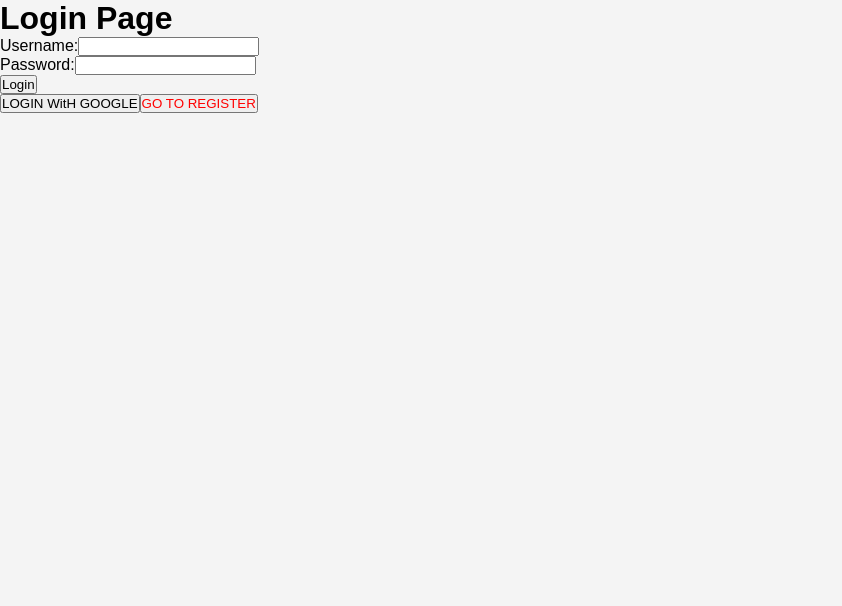
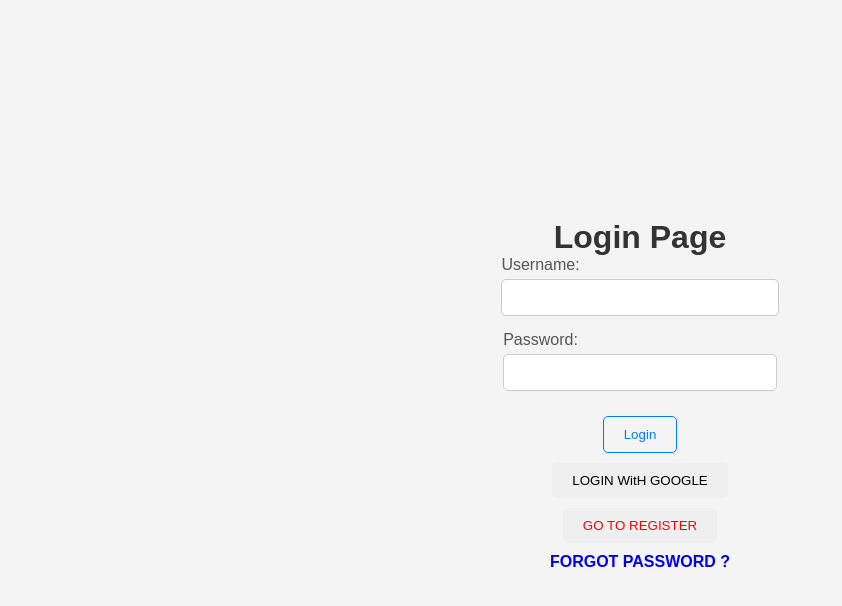
Before and after one commit to mohamedMN/E_Commerce_Customer, a React (Vite) app: page / in a window 1280 px wide. Shown: the top 606 px of the page, without its empty margins (0-842 px from the left). Built offline with nearby package versions, Linux system fonts and the light colour scheme.

Commit message:
forget password good

```diff
--- a/src/App.tsx
+++ b/src/App.tsx
@@ -2,7 +2,9 @@ import { Routes, Route } from "react-router-dom";
 import LoginPage from "./pages/LoginPage";
 import AddCustomer from "./pages/AddCustomer";
 import ActivateAccount from "./pages/ActivateAccount";
-import Main from "./pages/Main";
+import Home from "./pages/Home";
+import RequestForgetPassword from "./components/RequestForgetPassword";
+import NewPassword from "./components/NewPassword";
 
 const App = () => {
   return (
@@ -12,7 +14,15 @@ const App = () => {
         <Route path="/login" element={<LoginPage />} />
         <Route path="/register" element={<AddCustomer />} />
         <Route path="/activateAccount" element={<ActivateAccount />} />
-        <Route path="/main" element={<Main />} />
+        <Route path="/home" element={<Home />} />
+        <Route
+          path="/RequestForgetPassword"
+          element={<RequestForgetPassword />}
+        />
+         <Route
+          path="/NewPassword"
+          element={<NewPassword />}
+        />
       </Routes>
     </div>
   );
--- /dev/null
+++ b/src/components/NewPassword.tsx
@@ -0,0 +1,61 @@
+import React, { useState, FormEvent } from "react";
+import { axiosPrivateCustomer } from "../services/api";
+import { useNavigate } from "react-router-dom";
+
+const NewPassword: React.FC = () => {
+  const queryParameters = new URLSearchParams(window.location.search);
+  const token = queryParameters.get("token");
+  const id = queryParameters.get("id");
+  const [password, setNewPassword] = useState("");
+  const [message, setMessage] = useState("");
+  const navigate = useNavigate();
+
+  const handleSubmit = async (e: FormEvent<HTMLFormElement>) => {
+    e.preventDefault();
+    const data = {
+      userId: id,
+      token: token,
+      password: password,
+    };
+    console.log(`
+      userId: ${id},
+      token: ${token},
+      password: ${password}
+    `);
+
+    axiosPrivateCustomer
+      .post(`/resetPassword`, data)
+      .then(() => {
+        console.log("Reset password succed ");
+        navigate("/login");
+      })
+      .catch((err) => {
+        console.log(err);
+        setMessage("Password reset failed. Please try again.");
+        setTimeout(() => {
+          setMessage(false);
+        }, 20000);
+      });
+  };
+
+  return (
+    <div className="body-container">
+      <h1>Forgot Password</h1>
+      {message && <p style={{ color: "green" }}>{message}</p>}
+
+      <form onSubmit={handleSubmit}>
+        <div>
+          <label>Enter New Password:</label>
+          <input
+            type="password"
+            onChange={(e) => setNewPassword(e.target.value)}
+            required
+          />
+        </div>
+        <button type="submit"> Reset Password</button>
+      </form>
+    </div>
+  );
+};
+
+export default NewPassword;
--- /dev/null
+++ b/src/components/RequestForgetPassword.tsx
@@ -0,0 +1,59 @@
+import React, { useState, FormEvent } from "react";
+import { axiosPrivateCustomer } from "../services/api";
+import { useNavigate } from "react-router-dom";
+
+const RequestForgetPassword: React.FC = () => {
+  const [email, setEmail] = useState("");
+  const [message, setMessage] = useState("");
+  const navigate = useNavigate();
+  const handleSubmit = async (e: FormEvent<HTMLFormElement>) => {
+    e.preventDefault();
+
+    try {
+      const data = {
+        email: email,
+      };
+      console.log("email " + data.email);
+
+      await axiosPrivateCustomer
+        .post("/PasswordRequest", data)
+        .then((e) => {
+          console.log("succes  " + e);
+          setMessage("Password reset link sent to your email.");
+        })
+        .catch(() => {
+          setMessage("Password reset request failed. Please try again.");
+          setTimeout(() => {
+            setMessage(false);
+          }, 2000);
+        });
+    } catch (error) {
+      setMessage("An error occurred. Please try again.");
+    }
+  };
+
+  return (
+    <div className="body-container">
+      <h1>Forgot Password</h1>
+      {message && <p style={{ color: "green" }}>{message}</p>}
+
+      <form onSubmit={handleSubmit}>
+        <div>
+          <label>Email:</label>
+          <input
+            type="email"
+            value={email}
+            onChange={(e) => setEmail(e.target.value)}
+            required
+          />
+        </div>
+        <button type="submit">Submit</button>
+      </form>
+      <button style={{ color: "Red" }} onClick={() => navigate("/login")}>
+        GO TO LOGIN
+      </button>
+    </div>
+  );
+};
+
+export default RequestForgetPassword;
--- a/src/pages/AddCustomer.tsx
+++ b/src/pages/AddCustomer.tsx
@@ -31,7 +31,7 @@ const AddCustomer: React.FC = () => {
   };
 
   return (
-    <div>
+    <div className="body-container">
       <h2>Add Customer</h2>
       <form onSubmit={handleSubmit}>
         <div>
--- a/src/pages/Main.tsx
+++ b/src/pages/Home.tsx
@@ -5,7 +5,7 @@ import HeroSectionContainer from "../components/HeroSection"; // Import your Her
 import Footer from "../components/Footer"; // Import your Footer component
 
 // Main component
-const Main: React.FC = () => {
+const Home: React.FC = () => {
   return (
     <div>
       {/* Navbar */}
@@ -23,4 +23,4 @@ const Main: React.FC = () => {
   );
 };
 
-export default Main;
+export default Home;
--- a/src/pages/LoginPage.tsx
+++ b/src/pages/LoginPage.tsx
@@ -1,7 +1,8 @@
 // src/Login.tsx
 import React, { useState } from "react";
 import { axiosPrivateCustomer } from "../services/api";
-import { useNavigate } from "react-router-dom";
+import { Link, useNavigate } from "react-router-dom";
+import "../styles/login.css";
 // import { GoogleLogin } from "@react-oauth/google";
 
 const LoginPage: React.FC = () => {
@@ -12,36 +13,39 @@ const LoginPage: React.FC = () => {
   const navigate = useNavigate();
 
   const handleSubmit = async (e: React.FormEvent<HTMLFormElement>) => {
+    e.preventDefault();
     const data = {
       username: username,
       password: password,
     };
+    console.log("data", data);
+
     try {
       const response = await axiosPrivateCustomer.post("/login", data);
-
       console.log("Login successful");
       e.preventDefault();
       console.log("User:", response.data.user);
-      navigate("/main");
+      navigate("/home");
     } catch (error) {
       // console.error("Error during login:", error);
       setMessage(error.response?.data?.message);
     }
   };
+
   const handleLogin = () => {
     window.open("http://localhost:3125/customers/auth", "_self");
   };
 
   return (
-    <div>
+    <div className="body-container">
       <h1>Login Page</h1>
       {message && <p style={{ color: "red" }}>{message}</p>}
 
-      <form method="post" onSubmit={handleSubmit}>
+      <form onSubmit={handleSubmit}>
         <div>
           <label>Username:</label>
           <input
-            type="email"
+            type="text"
             value={username}
             onChange={(e) => setUsername(e.target.value)}
             required
@@ -62,6 +66,9 @@ const LoginPage: React.FC = () => {
       <button style={{ color: "Red" }} onClick={() => navigate("/register")}>
         GO TO REGISTER
       </button>
+      <Link to={"/RequestForgetPassword"} className="forgot-password-button">
+        FORGOT PASSWORD ?
+      </Link>
     </div>
   );
 };
--- /dev/null
+++ b/src/styles/login.css
@@ -0,0 +1,76 @@
+.body-container {
+  font-family: Arial, sans-serif;
+  background-color: #f4f4f4;
+  display: flex;
+  justify-content: center;
+  flex-direction: column;
+  align-items: center;
+  height: 100vh;
+  margin: 0;
+}
+
+.login-container {
+  background-color: #fff;
+  padding: 20px;
+  border-radius: 10px;
+  box-shadow: 0 0 10px rgba(0, 0, 0, 0.1);
+  text-align: center;
+}
+
+h1 {
+  color: #333;
+}
+
+form {
+  display: flex;
+  flex-direction: column;
+  align-items: center;
+}
+
+label {
+  margin-top: 10px;
+  color: #555;
+}
+
+input {
+  padding: 10px;
+  margin: 5px 0 15px 0;
+  width: 100%;
+  box-sizing: border-box;
+  border: 1px solid #ccc;
+  border-radius: 5px;
+}
+
+button[type="submit"],
+button {
+  padding: 10px 20px;
+  margin-top: 10px;
+  border: none;
+  border-radius: 5px;
+  cursor: pointer;
+}
+
+button[type="submit"] {
+  background-color: #007bff;
+  color: #fff;
+}
+
+button[type="submit"]:hover,
+button:hover {
+  background-color: #0056b3;
+}
+
+button:last-child {
+  background-color: transparent;
+  color: #007bff;
+  border: 1px solid #007bff;
+}
+
+.forgot-password-button {
+  padding: 10px 20px;
+  border: none;
+  border-radius: 5px;
+  cursor: pointer;
+  font-size: 16px;
+  font-weight: bold;
+}
```
